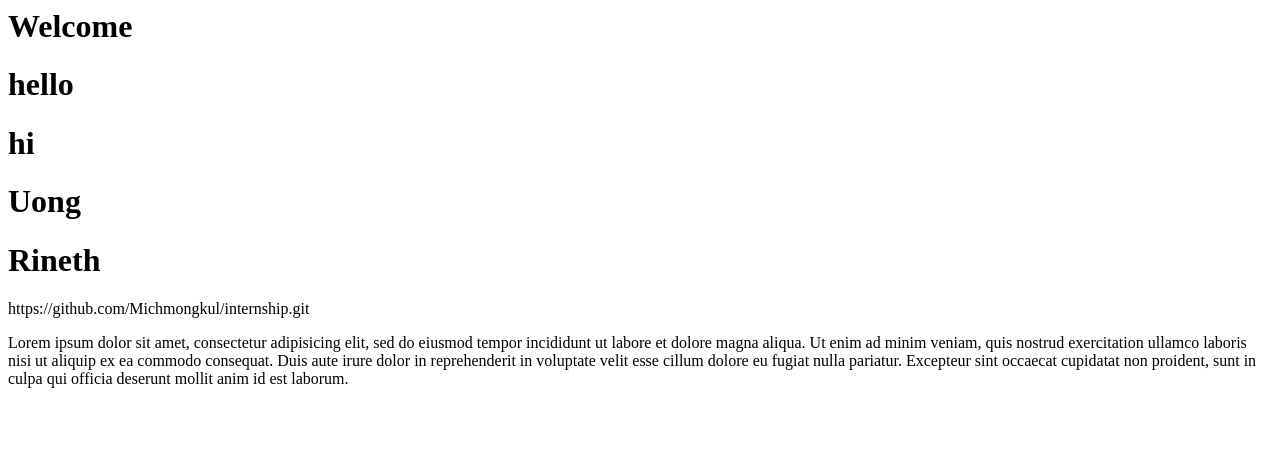
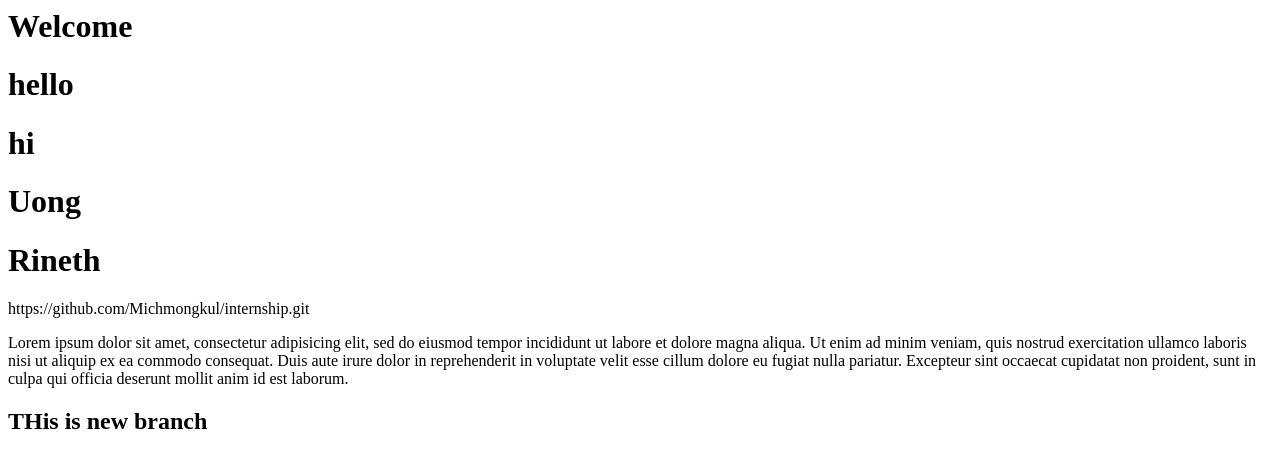
Before and after one commit to leakena/internship, a plain HTML site: page index.html in a window 1280 px wide. Drawn offline with Linux system fonts and the light colour scheme.

Commit message:
[TASK] Add new line new branch

```diff
--- a/index.html
+++ b/index.html
@@ -16,5 +16,7 @@
         cillum dolore eu fugiat nulla pariatur. Excepteur sint occaecat cupidatat non
         proident, sunt in culpa qui officia deserunt mollit anim id est laborum.</p>
 
+    <h2>THis is new branch</h2>
+
     </body>
 </htm>
```
